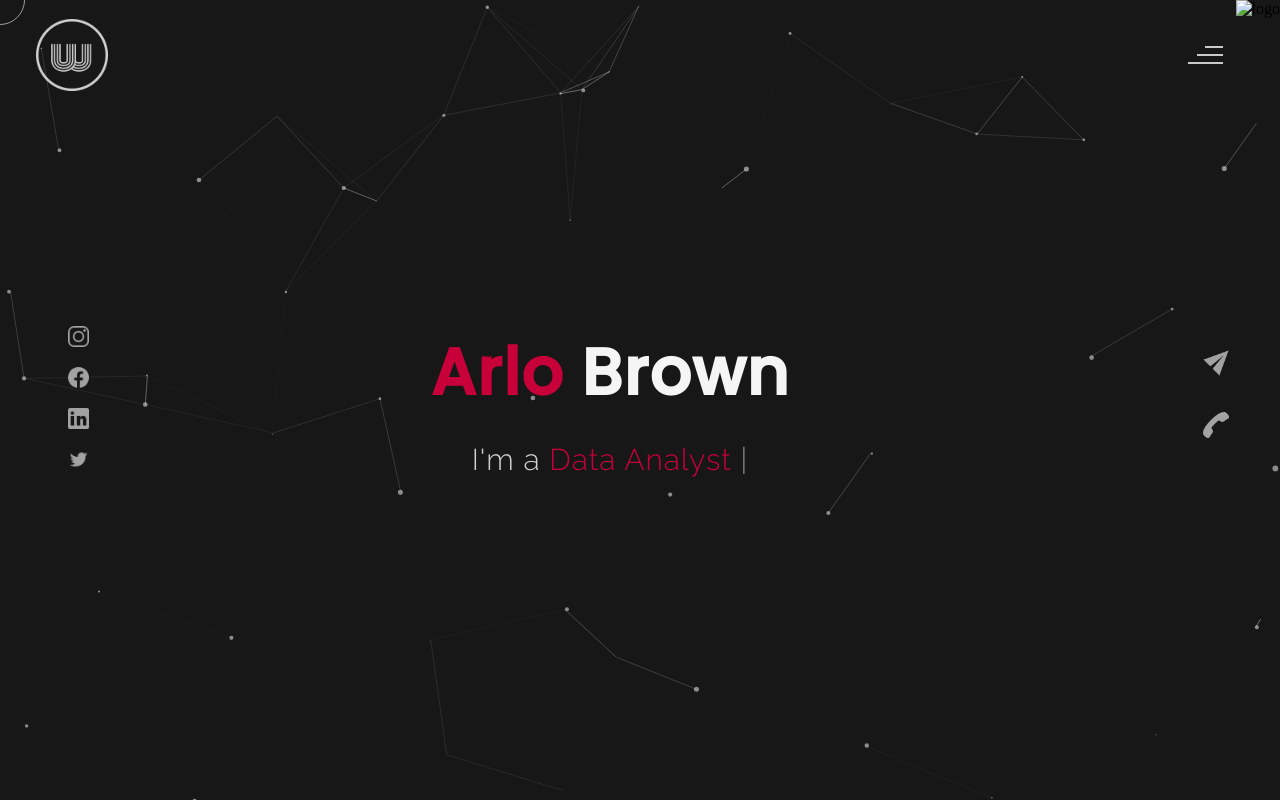
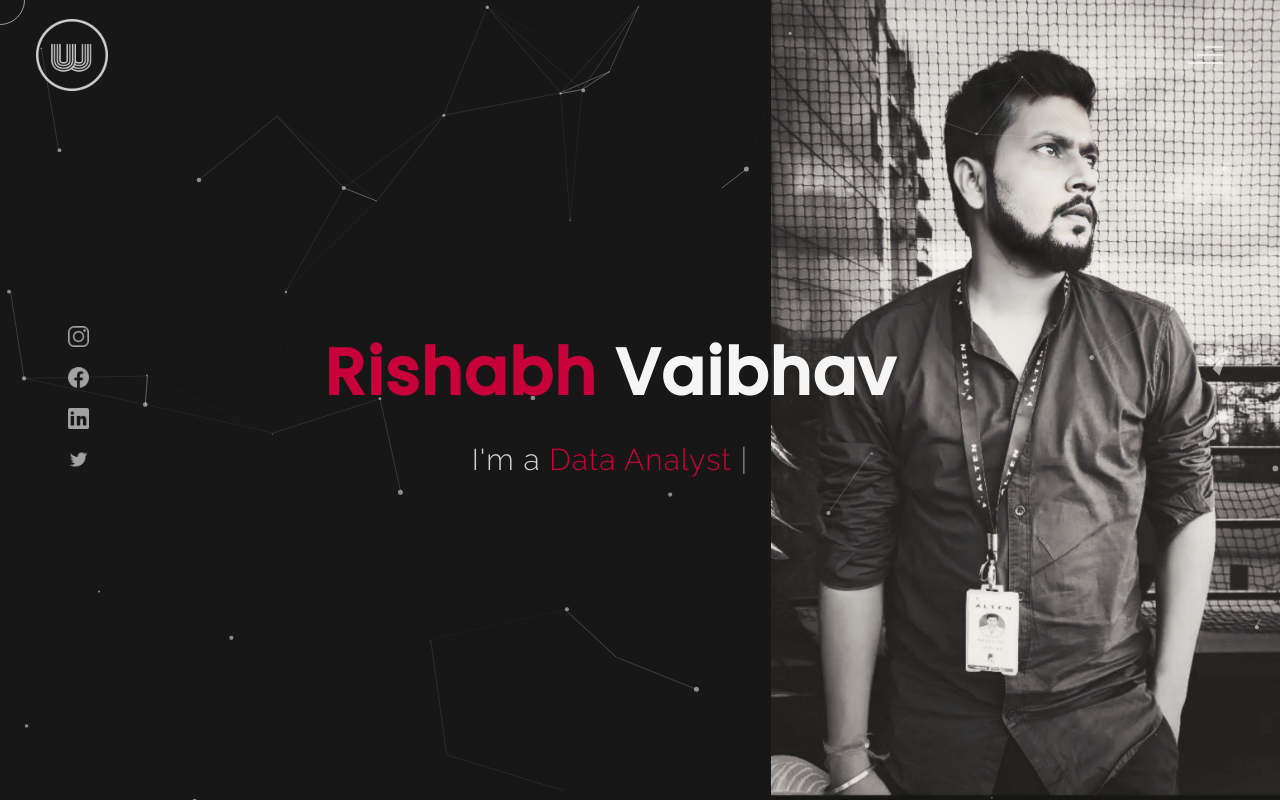
Before and after one commit to Rishabhvaibhav/Portfolio, a plain HTML site: page index.html in a window 1280 px wide. Drawn offline with nearby package versions, Linux system fonts and the light colour scheme.

Commit message:
Update index.html

```diff
--- a/index.html
+++ b/index.html
@@ -74,7 +74,7 @@
             <!--Social Media Links end-->
             <div class="header-content">
                 <div class="header-content-box">
-                <div class="firstline"><span class="color">Arlo </span>Brown</div>
+                <div class="firstline"><span class="color">Rishabh </span>Vaibhav</div>
                 <div class="secondline">
                 I'm a
             <span class="txt-rotate color" data-period="1200"data-rotate='[ "Developer.", " Data Analyst.", " Blogger." ]'></span>
@@ -88,7 +88,7 @@
             </div>
             <!--header image-->
             <div class="header-image">
-            <img src="images/man2.jpg" alt="logo">
+            <img src="images/man2.jpeg" alt="logo">
             </div>
             <!--header image end-->
         </div>
```
